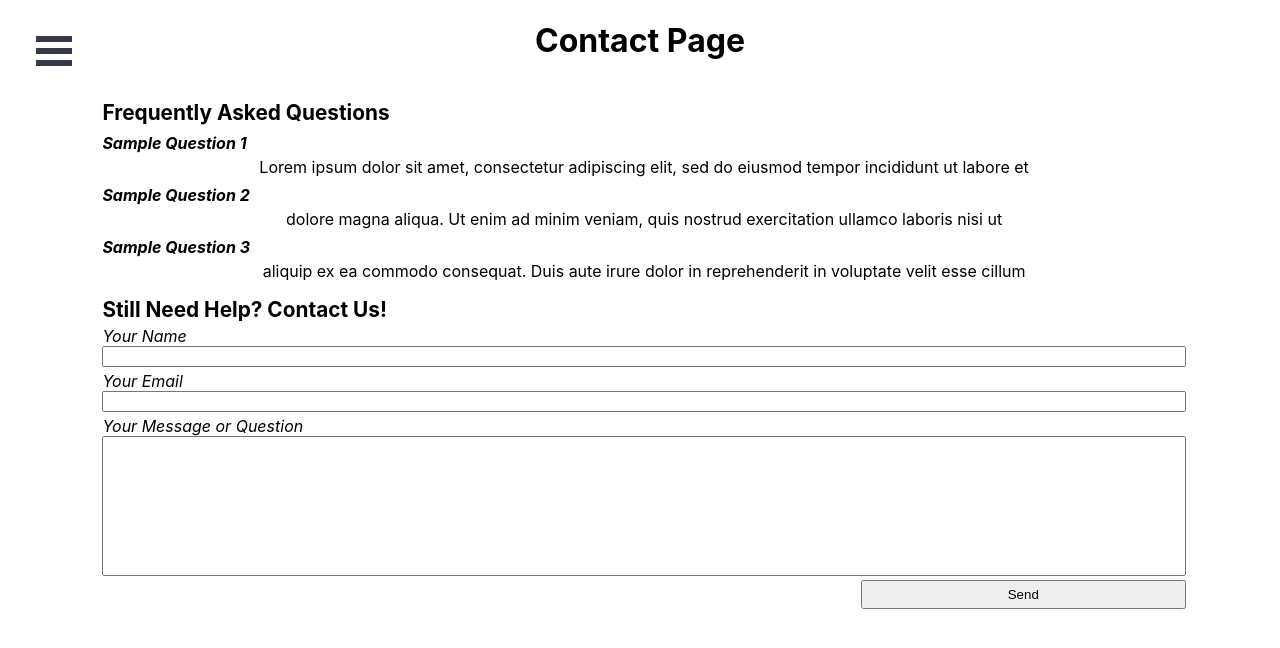
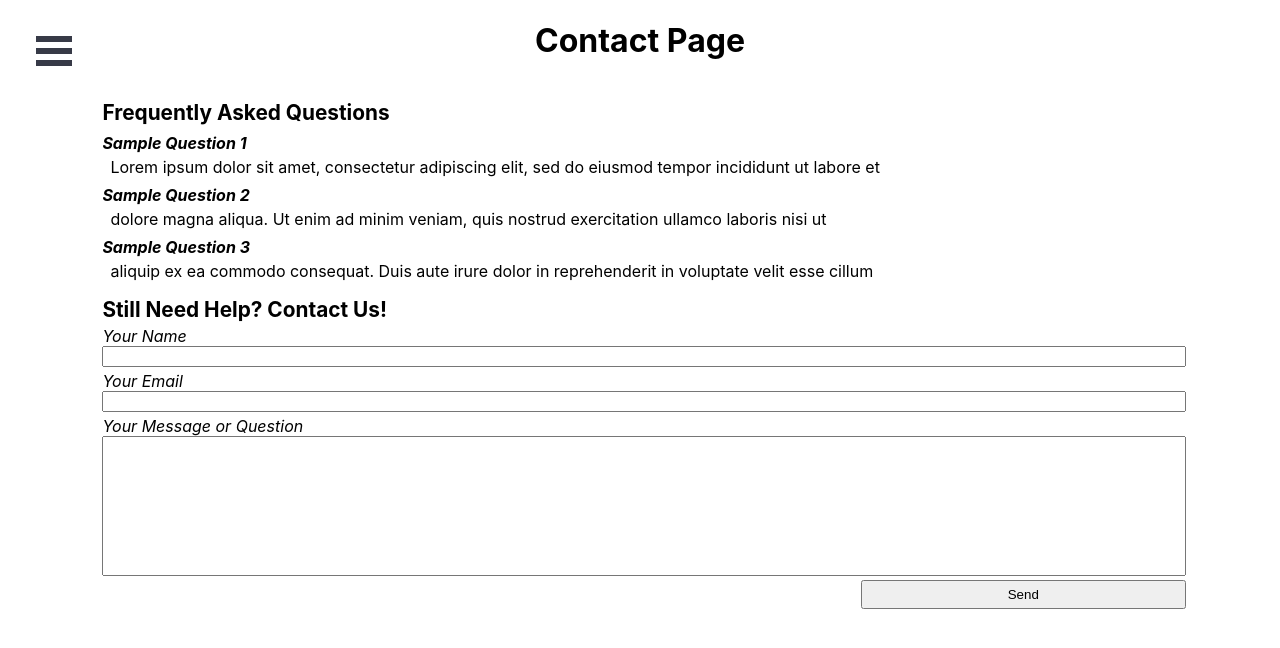
Before and after one commit to software-students-spring2022/final-project-mycryptopal, a React (Create React App) app in the folder front-end/: page /contact in a window 1280 px wide. Shown: the top 648 px of the page. Built offline with nearby package versions, Linux system fonts and the light colour scheme.

Commit message:
still messing with the sizing

```diff
--- a/front-end/src/Learn.css
+++ b/front-end/src/Learn.css
@@ -11,8 +11,8 @@ form {
 
 .answer {
     margin-top: 1vh;
-    margin-left: auto;
-    margin-right: auto;
+    margin-left: 1vh;
+    margin-right: 1vh;
 }
 
 #checkAnswerButton {
```
